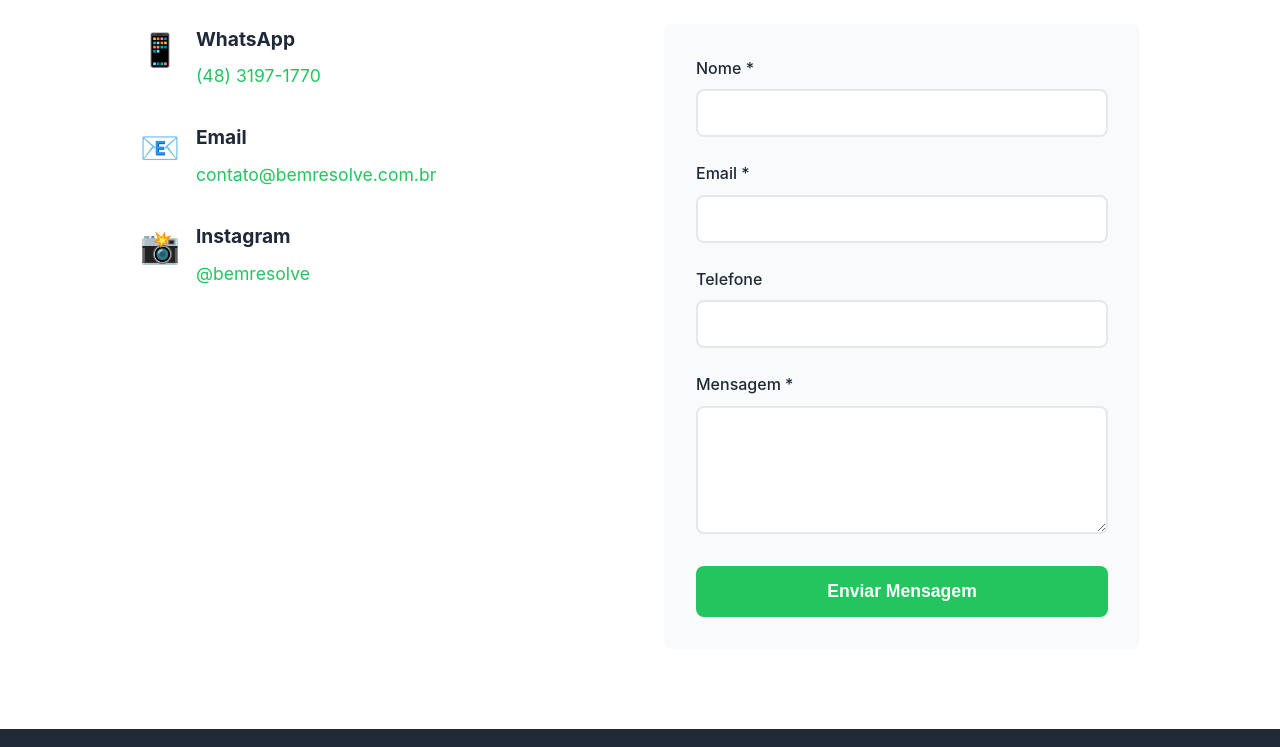
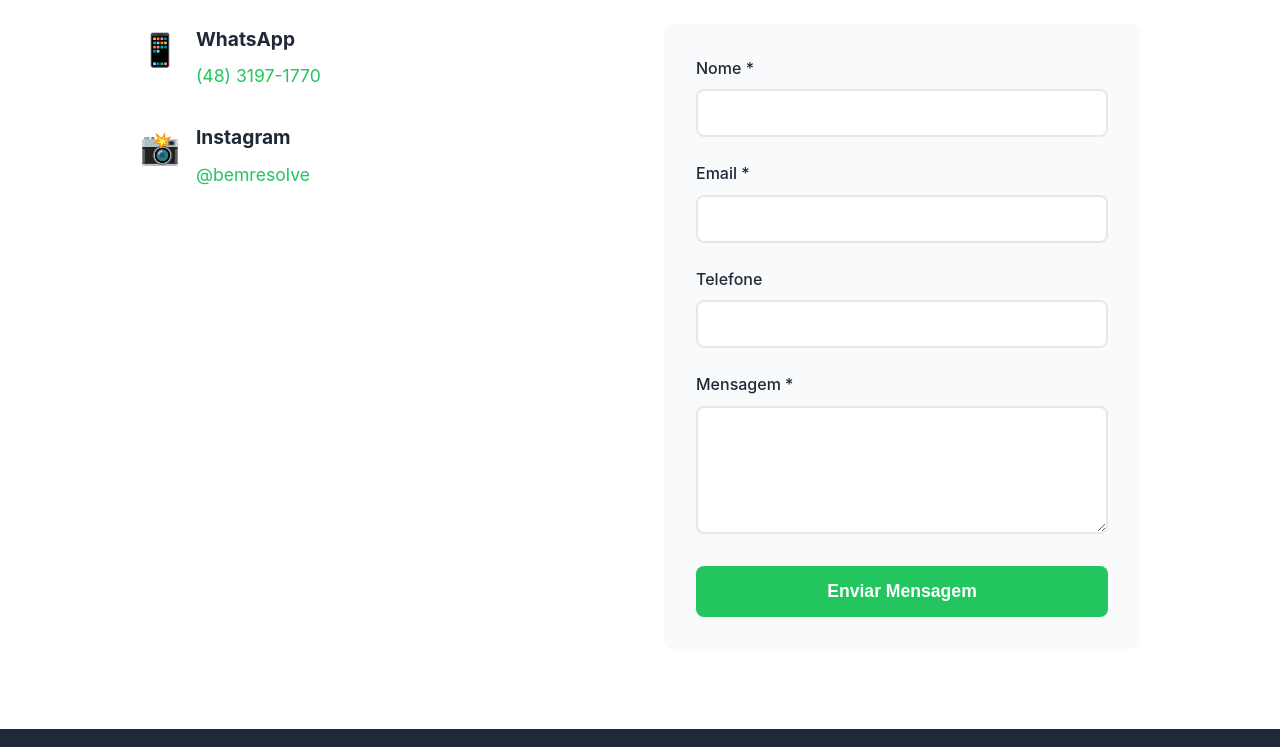
Before and after one commit to pablocardias/bemresolve, a plain HTML site: page index.html in a window 1280 px wide. Shown: the part 1960-2707 px from the top of the page. Drawn offline with Linux system fonts and the light colour scheme.

Commit message:
Remove email contact

```diff
--- a/index.html
+++ b/index.html
@@ -177,13 +177,6 @@
                         </div>
                     </div>
                     <div class="info-item">
-                        <div class="info-icon">📧</div>
-                        <div>
-                            <h3>Email</h3>
-                            <a href="mailto:contato@bemresolve.com.br">contato@bemresolve.com.br</a>
-                        </div>
-                    </div>
-                    <div class="info-item">
                         <div class="info-icon">📸</div>
                         <div>
                             <h3>Instagram</h3>
```
